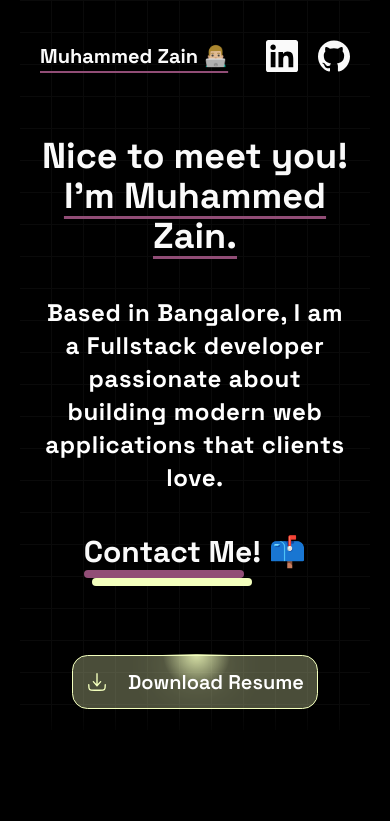
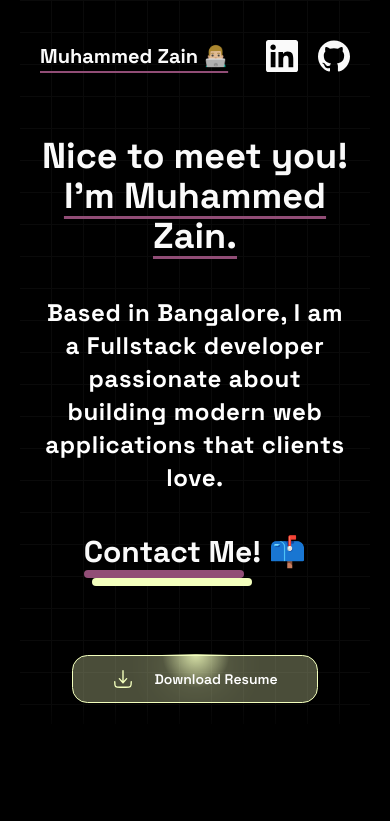
Before and after one commit to Muhammed-Zain/portfolio, a Next.js app: page / in a window 390 px wide. Shown: the top 821 px of the page. Built offline with nearby package versions, Linux system fonts and the light colour scheme.

Commit message:
fix futher button change

```diff
--- a/app/(home)/components/HeroSection.tsx
+++ b/app/(home)/components/HeroSection.tsx
@@ -35,7 +35,7 @@ const HeroSection = () => {
 
                                              <g id="SVGRepo_iconCarrier"> <path d="M3 15C3 17.8284 3 19.2426 3.87868 20.1213C4.75736 21 6.17157 21 9 21H15C17.8284 21 19.2426 21 20.1213 20.1213C21 19.2426 21 17.8284 21 15" stroke="#f3ffbd" stroke-width="1.5" stroke-linecap="round" stroke-linejoin="round" /> <path d="M12 3V16M12 16L16 11.625M12 16L8 11.625" stroke="#f3ffbd" stroke-width="1.5" stroke-linecap="round" stroke-linejoin="round" /> </g>
 
-                                        </svg> <div>Download Resume</div></h1>
+                                        </svg> <div className='text-sm md:text-xl'>Download Resume</div></h1>
                               </Link>
                          </MovingBorderBtn>
                     </div>
```
